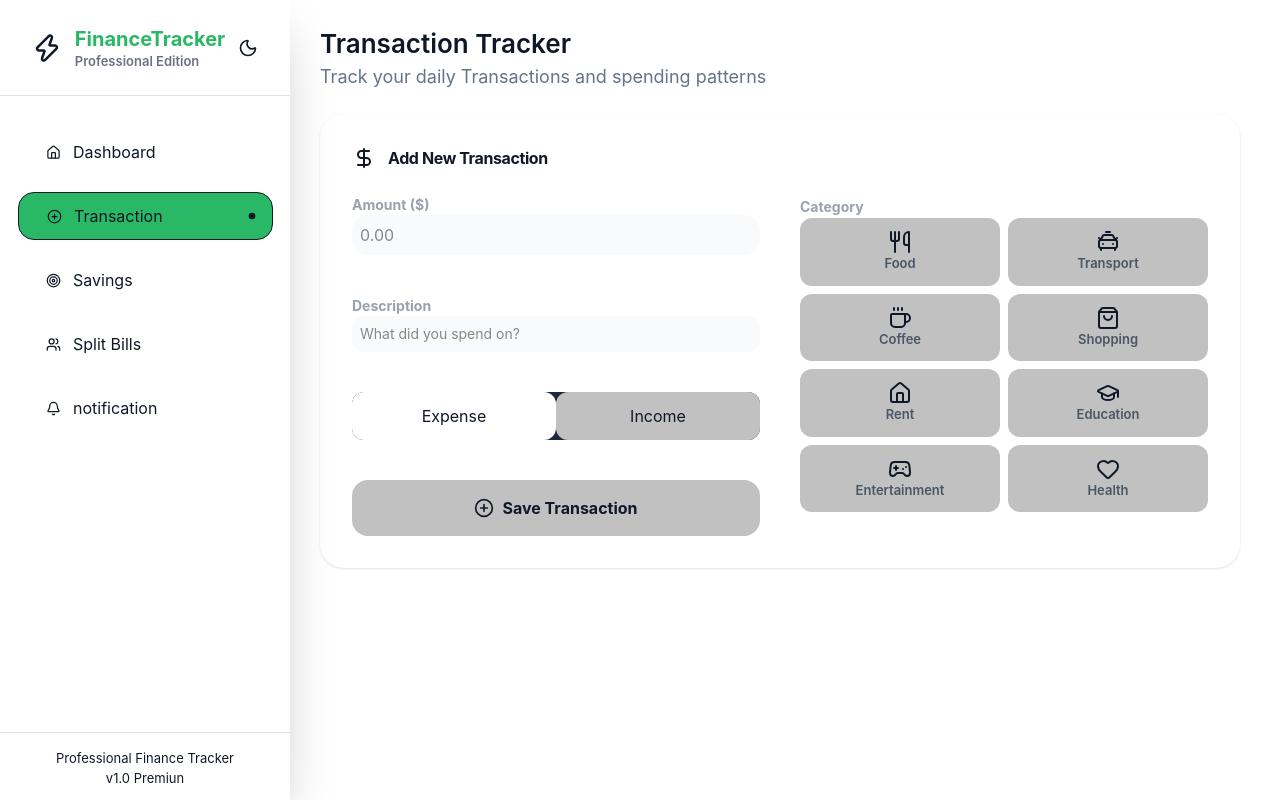
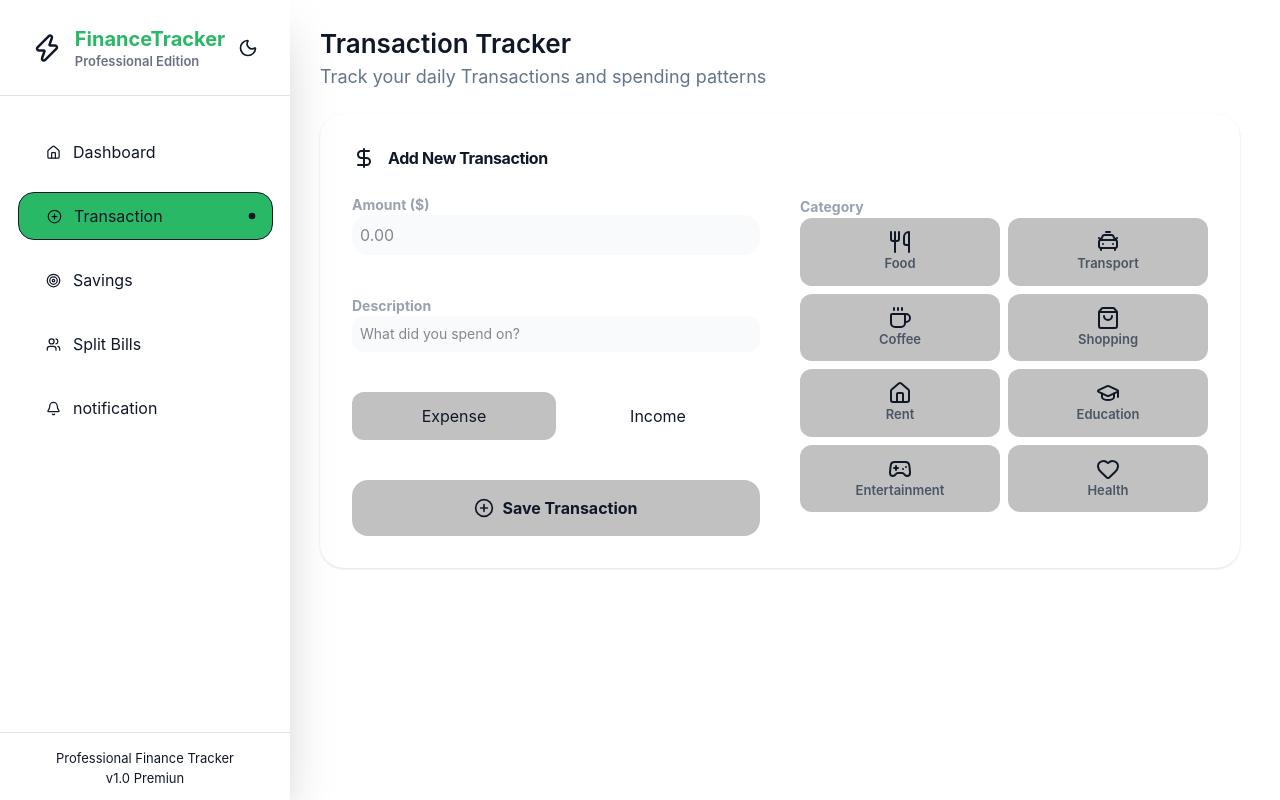
Before and after one commit to mekihallil/finance-tracker, a React (Vite) app in the folder frontend/: page /app/transaction in a window 1280 px wide. Built offline with nearby package versions, Linux system fonts and the light colour scheme; no server answers; what @tanstack/charts would draw is missing.

Commit message:
style(transaction): enhance income and expense toggle style in light mode
- remove black background between income and expense toggle buttons
- change selected toggle color to #c1c1c1 when clicked

```diff
--- a/frontend/src/components/Transaction/AddNewTransaction.tsx
+++ b/frontend/src/components/Transaction/AddNewTransaction.tsx
@@ -154,8 +154,8 @@ export const NewTransaction: FC = (): ReactElement => {
                   </span>
                 )}
               </div>
-              <div className="flex justify-center border-[#131c2a] rounded-xl bg-[#1d283d]">
-                <div className="w-1/2 p-3 rounded-xl cursor-pointer has-checked:bg-white dark:bg-transparent bg-[#c1c1c1] dark:has-checked:bg-[#131c2a] transition-all">
+              <div className="flex justify-center border-[#131c2a] rounded-xl dark:bg-[#1d283d]">
+                <div className="w-1/2 p-3 rounded-xl cursor-pointer bg-white dark:bg-transparent has-checked:bg-[#c1c1c1] dark:has-checked:bg-[#131c2a] transition-all">
                   <input
                     type="radio"
                     id="expense"
@@ -168,7 +168,7 @@ export const NewTransaction: FC = (): ReactElement => {
                     Expense
                   </label>
                 </div>
-                <div className="w-1/2 p-3 rounded-xl cursor-pointer has-checked:bg-white dark:bg-transparent bg-[#c1c1c1] dark:has-checked:bg-[#131c2a]  transition-all">
+                <div className="w-1/2 p-3 rounded-xl cursor-pointer bg-white dark:bg-transparent has-checked:bg-[#c1c1c1] dark:has-checked:bg-[#131c2a]  transition-all">
                   <input
                     type="radio"
                     id="income"
```
